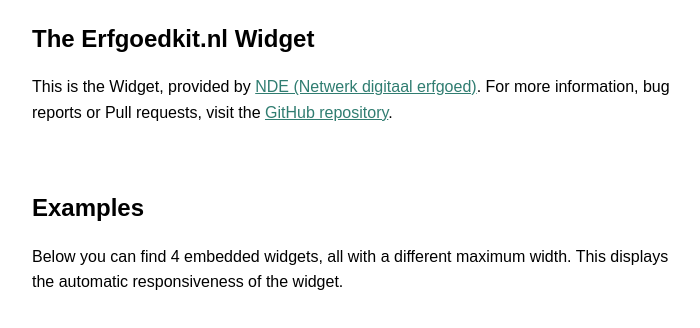
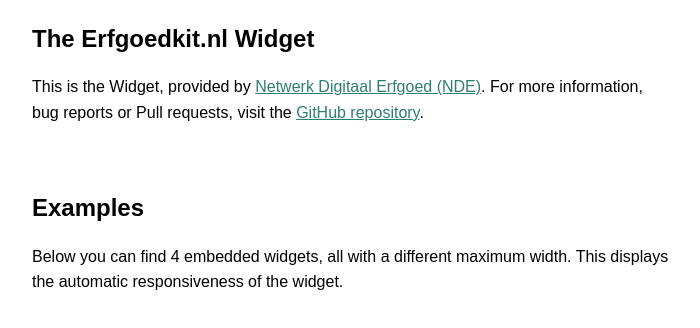
Before and after one commit to grrr-amsterdam/erfgoedkit.nl-widget, a website built with Parcel: page index.html in a window 1280 px wide. Shown: the whole page, without its empty margins (288-988 px from the left). Built offline with nearby package versions, Linux system fonts and the light colour scheme; no server answers.

Commit message:
Update NDE name in index.html

```diff
--- a/index.html
+++ b/index.html
@@ -38,7 +38,7 @@
             <p>
                 This is the Widget, provided by
                 <a href="https://netwerkdigitaalerfgoed.nl/"
-                    >NDE (Netwerk digitaal erfgoed)</a
+                    >Netwerk Digitaal Erfgoed (NDE)</a
                 >. For more information, bug reports or Pull requests, visit the
                 <a href="https://github.com/grrr-amsterdam/erfgoedkit.nl-widget"
                     >GitHub repository</a
```
